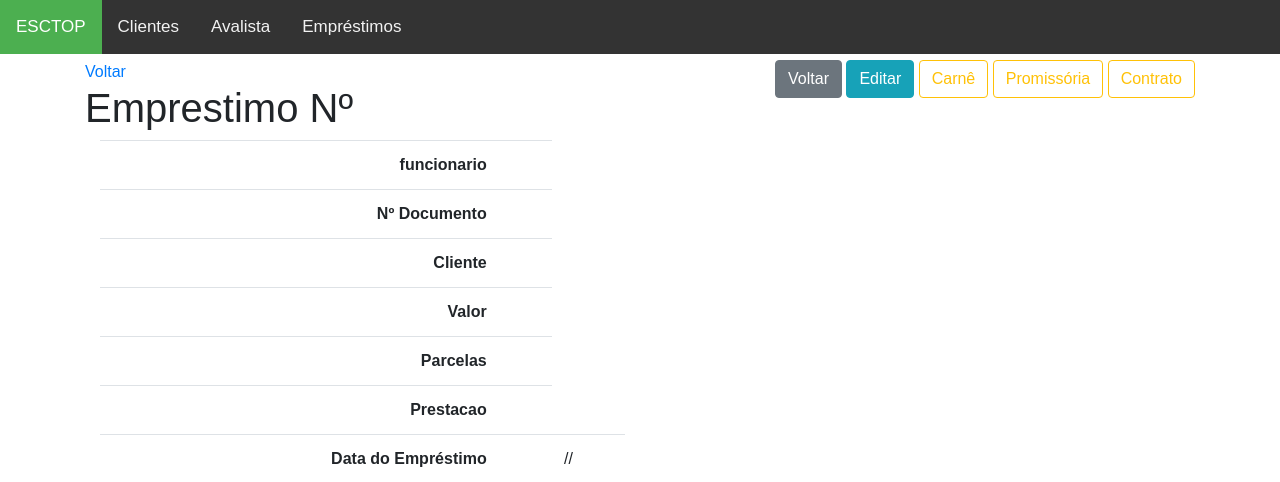
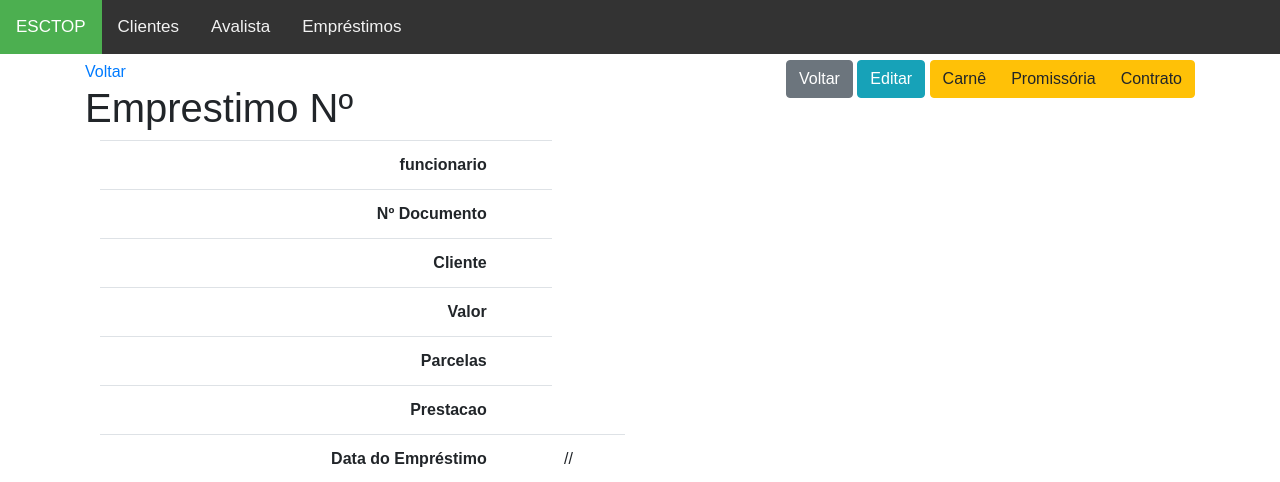
Before and after one commit to israelwerther/Esctop_Israel_Estoque, a Django app: template projeto/emprestimo/templates/emprestimo_detail.html in a window 1280 px wide. Shown: the top 482 px of the page. Run offline with Django 3.2, Linux system fonts and the light colour scheme; the template is opened without the code that fills it, so the values that code supplies are empty; some libraries are stand-ins or nearby versions.

Commit message:
Todos os botões padronizados+

```diff
--- a/projeto/emprestimo/templates/emprestimo_detail.html
+++ b/projeto/emprestimo/templates/emprestimo_detail.html
@@ -14,23 +14,23 @@
         </a>
     </td>
 
-    <td style="text-align:center">
-        <a href="{% url 'emprestimo:emprestimo_impress' object.pk %}">
-            <button type="button" class="btn btn-outline-warning">Carnê</button>
-        </a>
-    </td>
+    <div class="btn-group" role="group" aria-label="Basic example">
+        <button type="button" class="btn btn-warning">
+            <a href="{% url 'emprestimo:emprestimo_impress' object.pk %}" style="text-align:center">
+            </a>Carnê
+        </button>
 
-    <td style="text-align:center">
-        <a href="{% url 'emprestimo:emprestimo_promissoria' object.pk %}">
-            <button type="button" class="btn btn-outline-warning">Promissória</button>
-        </a>
-    </td>
+        <button type="button" class="btn btn-warning">
+            <a href="{% url 'emprestimo:emprestimo_promissoria' object.pk %}" style="text-align:center">
+            </a>Promissória
+        </button>
 
-    <td style="text-align:center">
-        <a href="{% url 'emprestimo:emprestimo_contrato' object.pk %}">
-            <button type="button" class="btn btn-outline-warning">Contrato</button>
-        </a>
-    </td>
+        <button type="button" class="btn btn-warning">
+            <a href="{% url 'emprestimo:emprestimo_contrato' object.pk %}" style="text-align:center">
+            </a>Contrato
+        </button>
+    </div>
+
 </span>
 
 <a href="{% url 'emprestimo:emprestimo_list' %}">Voltar</a>
```
